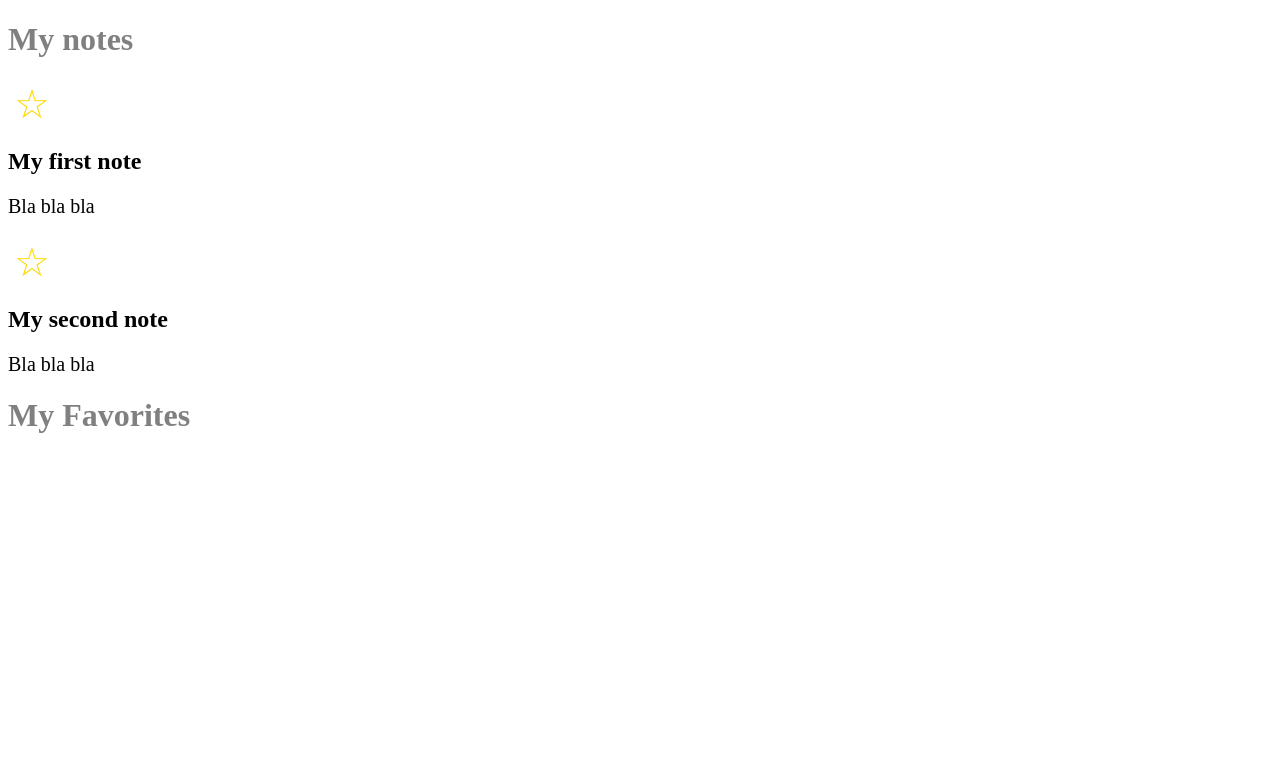
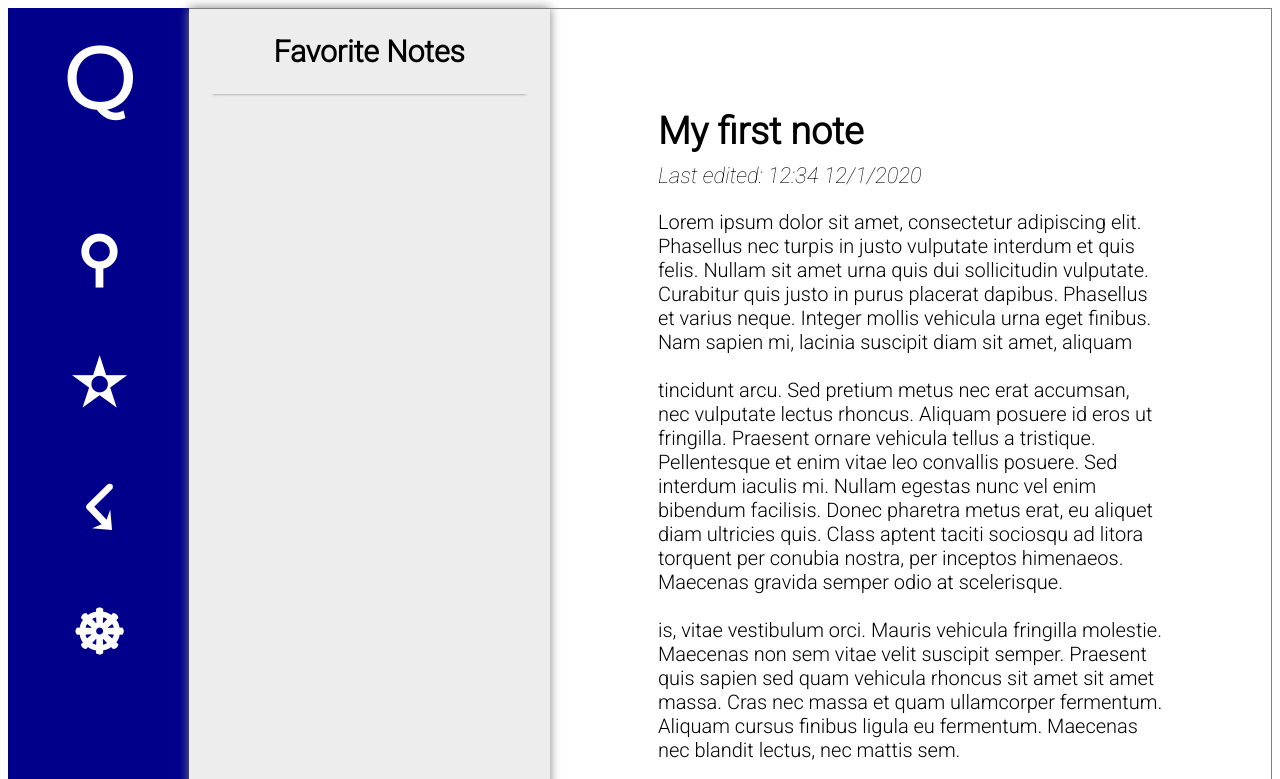
Before and after one commit to jennymag/fe20tp1_eraser, a plain HTML site: page testFavoritesButton/index.html in a window 1280 px wide. Shown: the top 779 px of the page. Drawn offline with Linux system fonts and the light colour scheme.

Commit message:
style favorite page

```diff
--- a/testFavoritesButton/app.js
+++ b/testFavoritesButton/app.js
@@ -1,26 +1,68 @@
-function toggleStar(e) {
-  const id = e.target.getAttribute("data-id");
-  const index = notes.findIndex((obj) => obj.title === id);
-  notes[index].is_favorite = !notes[index].is_favorite;
+function toggleStar(event) {
+  const btn = event.target; //save clicked button
+  const id = btn.getAttribute("data-id"); // save the id of button
+
+  let clicked_note;
+  for (const note of notes) {
+    if (note.title === id) {
+      clicked_note = note;
+      break;
+    }
+  }
+
+  if (clicked_note.is_favorite) {
+    clicked_note.is_favorite = false;
+  } else {
+    clicked_note.is_favorite = true;
+  }
+
   render();
 }
 
 function createNote({ title, text, is_favorite }) {
   const el = document.createElement("div");
   el.className = "note";
+
   const btn = document.createElement("button");
   btn.setAttribute("data-id", title);
   btn.className = "star";
-  btn.innerText = is_favorite ? "★" : "☆";
+  if (is_favorite) {
+    btn.innerText = "★";
+  } else {
+    btn.innerText = "☆";
+  }
   btn.addEventListener("click", toggleStar);
+
   const h2 = document.createElement("h2");
   h2.innerText = title;
+
   const p = document.createElement("p");
   p.innerText = text;
+
   el.appendChild(btn);
   el.appendChild(h2);
   el.appendChild(p);
+
   return el;
+}
+
+function render() {
+  //get elements
+  const $notes = document.getElementById("notes");
+  const $favs = document.getElementById("favs");
+  //set to empty string
+  $notes.innerHTML = "";
+  $favs.innerHTML = "";
+
+  //loop all notes,( för varje note i notes )
+  for (const note of notes) {
+    $notes.appendChild(createNote(note));
+  }
+  for (const note of notes) {
+    if (note.is_favorite) {
+      $favs.appendChild(createNote(note));
+    }
+  }
 }
 
 const notes = [
@@ -36,19 +78,4 @@ const notes = [
   },
 ];
 
-function render() {
-  const $notes = document.getElementById("notes");
-  const $favs = document.getElementById("favs");
-  $notes.innerHTML = "";
-  for (const note of notes) {
-    $notes.appendChild(createNote(note));
-  }
-  $favs.innerHTML = "";
-  for (const note of notes) {
-    if (note.is_favorite) {
-      $favs.appendChild(createNote(note));
-    }
-  }
-}
-
 render();
--- a/testFavoritesButton/index.html
+++ b/testFavoritesButton/index.html
@@ -4,18 +4,56 @@
     <meta charset="UTF-8">
     <meta name="viewport" content="width=device-width, initial-scale=1.0">
     <link rel="stylesheet" href="style.css">
+    <link rel="preconnect" href="https://fonts.gstatic.com">
+    <link href="https://fonts.googleapis.com/css2?family=Rokkitt:wght@200&display=swap" rel="stylesheet">
+<link rel="preconnect" href="https://fonts.gstatic.com">
+<link rel="preconnect" href="https://fonts.gstatic.com">
+<link href="https://fonts.googleapis.com/css2?family=Roboto:ital,wght@0,300;1,100&display=swap" rel="stylesheet">
     <title>Favorite function</title>
 </head>
 <body>
+    <div class="gridContainer">
+<nav class="qNav">
+    <div><h1 class="mainMenu" id="logo">Q</h1></div>
+    <div><h1 class="mainMenu">&#9906;</h1></div>
+    <div><h1 class="mainMenu">&#10027;</h1></div>
+    <div><h1 class="mainMenu">&#9735;</h1></div>
+    <div><h1 class="mainMenu">&#9784;</h1></div>
+</nav>
+<nav class="notesList">
+    <div class="favorite">
+    <h1>Favorite Notes</h1>
+    </div>
+    <div id="favs">
+    </div>
+</nav>
 
-<h1>My notes</h1>
+<section>
+    <div class="container">
+<h1>My first note</h1>
+</div>
+<div class="content">
+<p class="time">Last edited: 12:34 12/1/2020</p>
+<p class="notedText">Lorem ipsum dolor sit amet, consectetur adipiscing elit. Phasellus nec turpis in justo vulputate interdum et quis felis.
+Nullam sit amet urna quis dui sollicitudin vulputate. Curabitur quis justo in purus placerat dapibus. Phasellus et
+varius neque. Integer mollis vehicula urna eget finibus. Nam sapien mi, lacinia suscipit diam sit amet, aliquam
+<br><br>
+tincidunt arcu. Sed pretium metus nec erat accumsan, nec vulputate lectus rhoncus. Aliquam posuere id eros ut fringilla.
+Praesent ornare vehicula tellus a tristique. Pellentesque et enim vitae leo convallis posuere. Sed interdum iaculis mi.
+Nullam egestas nunc vel enim bibendum facilisis. Donec pharetra metus erat, eu aliquet diam ultricies quis. Class aptent
+taciti sociosqu ad litora torquent per conubia nostra, per inceptos himenaeos. Maecenas gravida semper odio at
+scelerisque.
+<br><br>
+is, vitae vestibulum orci. Mauris vehicula fringilla molestie. Maecenas non sem vitae velit suscipit
+semper. Praesent quis sapien sed quam vehicula rhoncus sit amet sit amet massa. Cras nec massa et quam ullamcorper
+fermentum. Aliquam cursus finibus ligula eu fermentum. Maecenas nec blandit lectus, nec mattis sem.
+
+</p>
+</div>
 <div id="notes">
 </div>
-
-<h1>My Favorites</h1>
-<div id="favs">
+</section>
 </div>
-
- <script src="app.js"></script>
+<script src="app.js"></script>
 </body>
 </html>
--- a/testFavoritesButton/style.css
+++ b/testFavoritesButton/style.css
@@ -1,12 +1,13 @@
+html {
+  font-family: "Roboto", sans-serif;
+}
 .star {
-  font-size: 40px;
-  color: gold;
-}
-h1 {
-  color: gray;
+  display: flex;
+  font-size: 20px;
+  color: goldenrod;
+  align-content: flex-end;
 }
 p {
-  width: 300px;
   font-size: 20px;
 }
 button {
@@ -16,3 +17,73 @@ button {
 button:focus {
   outline: none;
 }
+
+#notes div,
+#favs div {
+  border: 1px solid lightgrey;
+  margin: 10px;
+  background-color: white;
+}
+.qNav {
+  background-color: darkblue;
+}
+.notesList {
+  border-top: 1px solid grey;
+  border-bottom: 1px solid grey;
+  box-shadow: 0px 0px 10px grey;
+  background-color: rgb(237, 237, 237);
+}
+section {
+  border-bottom: 1px solid grey;
+  border-top: 1px solid grey;
+  border-right: 1px solid grey;
+}
+.gridContainer {
+  display: grid;
+  grid-template-columns: 1fr 2fr 4fr;
+  height: 100vh;
+}
+.mainMenu {
+  display: flex;
+  color: white;
+  font-size: 60px;
+  font-family: "Rokkitt", serif;
+  justify-content: center;
+  margin-top: 19px;
+}
+.mainMenu:hover {
+  background-color: rgb(7, 7, 45);
+}
+#logo {
+  font-size: 100px;
+}
+.container {
+  margin-top: 100px;
+  margin-bottom: 40px;
+  padding-left: 15%;
+  font-size: 25px;
+}
+.favorite {
+  display: flex;
+  justify-content: center;
+  box-shadow: 0px 24px 3px -24px grey;
+  margin-bottom: 50px;
+  font-size: 20px;
+}
+.note {
+  padding-top: 10px;
+  padding-left: 20px;
+  margin-top: 40px;
+}
+.note:hover {
+  box-shadow: 0px 0px 20px grey;
+}
+.content {
+  margin: 0 auto;
+  width: 70%;
+}
+.time {
+  font-style: italic;
+  margin-top: -30px;
+  font-size: 22px;
+}
```
Also changed, not shown: Eraser /mainIndex.html (added, +64 -0 lines), Eraser /script.js (added, +70 -0 lines), Eraser /style.css (added, +33 -0 lines), 1 other file.
